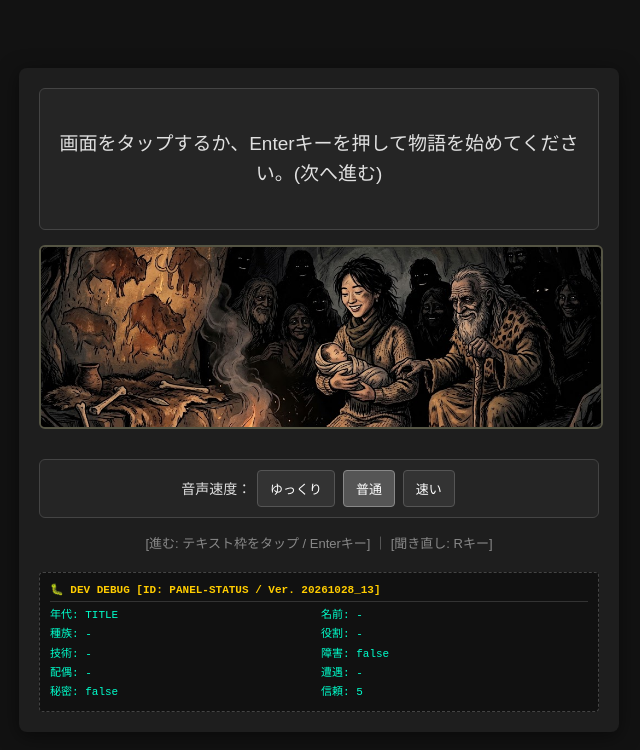
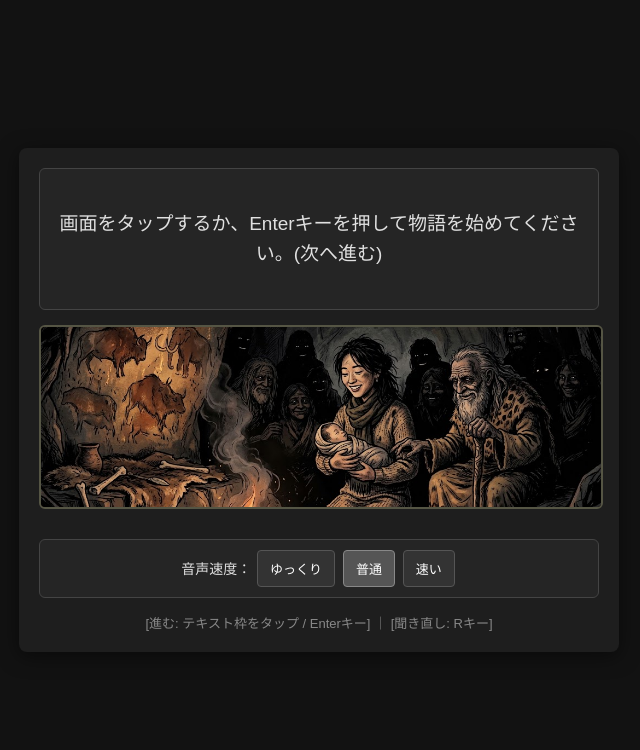
Before and after one commit to shinyate-cmd/ancient-memories, a plain HTML site: page index.html in a window 1280 px wide. Shown: the whole page, without its empty margins (321-961 px from the left). Drawn offline with Linux system fonts and the light colour scheme.

Commit message:
Add files via upload

```diff
--- a/index.html
+++ b/index.html
@@ -123,31 +123,6 @@
             background: #444;
             border-color: #aaa;
         }
-        /* [ID: CSS-DEBUG] デバッグパネルスタイル */
-        #debug-panel {
-            margin-top: 20px;
-            background: #111;
-            border: 1px dashed #444;
-            border-radius: 4px;
-            padding: 10px;
-            font-size: 11px;
-            text-align: left;
-            color: #00ffcc;
-            font-family: monospace;
-            line-height: 1.4;
-        }
-        #debug-panel h4 {
-            margin: 0 0 6px 0;
-            font-size: 11px;
-            color: #ffcc00;
-            border-bottom: 1px solid #333;
-            padding-bottom: 2px;
-        }
-        .dbg-grid {
-            display: grid;
-            grid-template-columns: 1fr 1fr;
-            gap: 4px;
-        }
     </style>
 </head>
 <body>
@@ -175,23 +150,6 @@
 
         <div class="controls">
             [進む: テキスト枠をタップ / Enterキー] ｜ [聞き直し: Rキー]
-        </div>
-
-        <!-- [ID: UI-DEBUG] デバッグパネル -->
-        <div id="debug-panel">
-            <h4>🐛 DEV DEBUG [ID: PANEL-STATUS / Ver. 20261028_13]</h4>
-            <div class="dbg-grid">
-                <div>年代: <span id="dbg-era">TITLE</span></div>
-                <div>名前: <span id="dbg-name">-</span></div>
-                <div>種族: <span id="dbg-race">-</span></div>
-                <div>役割: <span id="dbg-role">-</span></div>
-                <div>技術: <span id="dbg-tech">-</span></div>
-                <div>障害: <span id="dbg-injury">false</span></div>
-                <div>配偶: <span id="dbg-partner">-</span></div>
-                <div>遭遇: <span id="dbg-encounter">-</span></div>
-                <div>秘密: <span id="dbg-secret">false</span></div>
-                <div>信頼: <span id="dbg-trust">5</span></div>
-            </div>
         </div>
     </div>
 
@@ -235,7 +193,7 @@
             FORTIES_MIGRATION: "23scene_forties_future_migration.jpg",
             FORTIES_CARRYON: "23scene_forties_future_carryon.jpg",
             ENDING_TRUST: "24scene_ending_trust.jpg",
-            ENDING_DEATH: "image_d81e08.png" // ← ご指定いただいた通常エンディング画像に差し替え
+            ENDING_DEATH: "image_d81e08.png"
         };
 
         let audioCtx = null;
@@ -437,19 +395,6 @@
             }
         }
 
-        function updateDebugPanel() {
-            document.getElementById('dbg-era').innerText = state;
-            document.getElementById('dbg-name').innerText = player.name || "-";
-            document.getElementById('dbg-race').innerText = player.race ? player.race.substring(0,4) : "-";
-            document.getElementById('dbg-role').innerText = player.role || "-";
-            document.getElementById('dbg-tech').innerText = player.techChoice || "-";
-            document.getElementById('dbg-injury').innerText = player.hasInjury;
-            document.getElementById('dbg-partner').innerText = player.partnerChoice || "-";
-            document.getElementById('dbg-encounter').innerText = player.encounterChoice || "-";
-            document.getElementById('dbg-secret').innerText = player.hasSecret;
-            document.getElementById('dbg-trust').innerText = player.trust;
-        }
-
         function speakText(text) {
             if ('speechSynthesis' in window) {
                 window.speechSynthesis.cancel();
@@ -472,7 +417,6 @@
             const friend = friendCandidates[Math.floor(Math.random() * friendCandidates.length)];
             player.friendName = friend.name;
             player.friendGender = friend.gender;
-            updateDebugPanel();
         }
 
         function progress() {
@@ -664,7 +608,6 @@
                     resetToTitle();
                 }
             }
-            updateDebugPanel();
         }
 
         function resetToTitle() {
@@ -683,12 +626,10 @@
                 hasInjury: false, trust: 5, artContribution: "",
                 encounterChoice: "", tribeFutureChoice: "", legacyChoice: ""
             };
-            updateDebugPanel();
         }
 
         function showNamingConfirmation() {
             state = "CHOICE_WAIT";
-            updateDebugPanel();
             const raceDesc = raceCatalog.find(r => r.id === player.race).desc;
             const promptText = `生まれた赤ん坊を抱き上げて、長老が顔をのぞきこみます。\n\nあなたは、${player.raceName}（${raceDesc}）の血を引いて生まれました。\n\nそして長老は、あなたに『${player.name}』という名前をつけました。\nその名には、「${player.meaning}」という意味があります。\n\n(下から選択肢を選んでください)`;
             document.getElementById('text-box').innerText = promptText;
@@ -721,7 +662,6 @@
 
         function showTenYearsEvent() {
             state = "CHOICE_WAIT";
-            updateDebugPanel();
             setSceneImageKey("TEENS_FOREST");
             const intro = `時がすぎて、${player.name}は10歳になりました。\nある日、はじめて大人の手を離れて、洞窟のすぐ外の森へ出かけます。\n\nふと、草むらのむこうから聞いたことのない獣の声と、いやな気配が聞こえてきました。\n(下から選択肢を選んでください)`;
             document.getElementById('text-box').innerText = intro;
@@ -748,7 +688,6 @@
 
         function showTenYearsDailyChoice() {
             state = "CHOICE_WAIT";
-            updateDebugPanel();
             setSceneImageKey("TEENS_PLAY");
             const intro = `日々のなかで、あなたは同じ年の『${player.friendName}』と一緒にすごすことが多くなりました。\nおひさまのあたたかい昼下がり、大人が働いているそばで、あなたはどうすごしますか？\n(下から選択肢を選んでください)`;
             document.getElementById('text-box').innerText = intro;
@@ -777,7 +716,6 @@
 
         function showTenYearsExclusionChoice() {
             state = "CHOICE_WAIT";
-            updateDebugPanel();
             setSceneImageKey("TEENS_LEFTOUT");
             const intro = `年を重ねるにつれて、子どもたちのあいでも作業の早い遅いが出るようになってきました。\nある夕方、小石をうまく拾えなかった子どものことが、まわりのみんなから仲間外れにされています。\n\nその子はひとり、悲しそうに地面を見ています。あなたは声をかけますか？\n(下から選択肢を選んでください)`;
             document.getElementById('text-box').innerText = intro;
@@ -808,7 +746,6 @@
 
         function showTenYearsBeastChoice() {
             state = "CHOICE_WAIT";
-            updateDebugPanel();
             setSceneImageKey("TEENS_BEAST");
             const intro = `10代の半ば、大人たちと一緒に大きな沼地へ出かけたときのことです。\n突然、大きなうなり声とともに、鋭いキバを持つサーベルタイガーが茂みから飛び出してきました！\n\n目がくらむような恐怖の中、後ろには『${player.friendName}』がこわばって立っています。\n(下から選択肢を選んでください)`;
             document.getElementById('text-box').innerText = intro;
@@ -838,7 +775,6 @@
 
         function showTwentiesRoleChoice() {
             state = "CHOICE_WAIT";
-            updateDebugPanel();
             setSceneImageKey("TWENTIES_ROLE");
             const intro = `あなたは20代を迎え、いよいよ村の中で本格的な役割を担う年齢になりました。\n村のために、どの役割を選択しますか？\n(下から選択肢を選んでください)`;
             document.getElementById('text-box').innerText = intro;
@@ -871,7 +807,6 @@
 
         function showTwentiesCraftChoice() {
             state = "CHOICE_WAIT";
-            updateDebugPanel();
             setSceneImageKey("TWENTIES_CRAFT");
             const intro = `20代のなかば、集落の暮らしをもっと良くするために、あなたは新しい工夫や道具づくりに挑戦することにしました。\nあなたが一番力を入れて取り組む挑戦は何ですか？\n(下から選択肢を選んでください)`;
             document.getElementById('text-box').innerText = intro;
@@ -901,7 +836,6 @@
 
         function showTwentiesDisputeChoice() {
             state = "CHOICE_WAIT";
-            updateDebugPanel();
             setSceneImageKey("DISPUTE_START");
             const intro = `ある日、ほかの場所からやってきた別の人たちと、縄張りをめぐる大きな争いが起きてしまいました。\n混乱のなか、ずっと一緒に育ってきた『${player.friendName}』がケガをして倒れてしまいます。\n\n敵がすぐ目の前まで迫る中、あなたはどう行動しますか？\n(下から選択肢を選んでください)`;
             document.getElementById('text-box').innerText = intro;
@@ -950,7 +884,6 @@
 
         function showTwentiesPartnerChoice() {
             state = "CHOICE_WAIT";
-            updateDebugPanel();
             setSceneImageKey("PARTNER_NIGHT");
             const intro = `嵐のような争いが過ぎ去り、晴れた月明かりの夜が訪れました。\n洞窟の外で、主人公と長老が焚き火を囲んで静かに語り合っています。\n\n長老があなたに静かに問いかけます。\n\n「お前はこれから誰と共に歩み、この太古のいとなみを繋いでいくのだ？」\n(下から選択肢を選んでください)`;
             document.getElementById('text-box').innerText = intro;
@@ -988,7 +921,6 @@
 
         function showTwentiesConflictEvent() {
             state = "CHOICE_WAIT";
-            updateDebugPanel();
             setSceneImageKey("WINTER_MEAT");
             const isSingle = (player.partnerChoice === 'alone');
             let intro = isSingle ?
@@ -1023,7 +955,6 @@
 
         function showThirtiesCultureEvent() {
             state = "CHOICE_WAIT";
-            updateDebugPanel();
             setEra("THIRTIES");
             setSceneImageKey("FESTIVAL");
             const intro = `季節がめぐり、${player.name}は30歳になりました。みんなを引っ張る中心人物です。\n秋の夜、みんなの安全と豊かさを祈る大きなお祭りを開くことになりました。どう盛り上げますか？\n(下から選択肢を選んでください)`;
@@ -1055,7 +986,6 @@
 
         function showThirtiesSecretEvent() {
             state = "CHOICE_WAIT";
-            updateDebugPanel();
             if (player.hasSecret) {
                 setSceneImageKey("THIRTIES_SECRET");
                 const intro = `お祭りの数日後、古い洞窟の奥から昔の干し肉の袋が見つかり、うわすがささやかれはじめました。\n(下から選択肢を選んでください)`;
@@ -1095,7 +1025,6 @@
 
         function showThirtiesEncounterEvent() {
             state = "CHOICE_WAIT";
-            updateDebugPanel();
             setSceneImageKey("ENCOUNTER_RIVER");
             const intro = `森の見回りで、かわいた川の底で動けなくなっている「ほかの集落の若い人」を見つけました。\n(下から選択肢を選んでください)`;
             document.getElementById('text-box').innerText = intro;
@@ -1137,12 +1066,8 @@
             progress();
         }
 
-        // ==========================================
-        // [ID: SEC-THIRTIES-NEXTGEN] 30代終わり・大寒波イベント
-        // ==========================================
         function showThirtiesNextGenEvent() {
             state = "CHOICE_WAIT";
-            updateDebugPanel();
             setSceneImageKey("WINTER_COLD");
             const intro = `30代の終わりごろ、大変なことが起きてしまいました。\nものすごい大寒波がやってきて、子どもたちが次々に熱を出し、寒さに震えながら倒れてしまったのです。\n\n薬も薪も足りません。長老のひとりであるあなたはどう行動しますか？\n(下から選択肢を選んでください)`;
             document.getElementById('text-box').innerText = intro;
@@ -1248,11 +1173,10 @@
 
         function showFortiesEncounterEffect() {
             state = "CHOICE_WAIT";
-            updateDebugPanel();
             let intro = "";
             if (player.encounterChoice === 'save') {
                 setSceneImageKey("FORTIES_TRADE");
-                intro = `── 40代を迎えた${player.name}は、集落を導く経験豊かな長老となっていました。\n\nある日、かつて川底で手当てした他部族の若者が、立派な使いとして訪れます。\n「あのときの恩を忘れません」と、彼らの部族から貴重な塩や毛皮が持ち込まれ、二つの部族間に活発な『交易路』が開通しました。(次へ)`;
+                intro = `── 40代を迎えた${player.name}は、集落を導く経験豊かな長老となっていました。\n\nある日、かつて川底で手当てした他部族の若者から、立派な使いが訪れます。\n「あのときの恩を忘れません」と、彼らの部族から貴重な塩や毛皮が持ち込まれ、二つの部族間に活発な『交易路』が開通しました。(次へ)`;
             } else if (player.encounterChoice === 'leave_food') {
                 setSceneImageKey("FORTIES_PEACE");
                 intro = `── 40代を迎えた${player.name}は、集落を導く経験豊かな長老となっていました。\n\nある日、森の境界で他部族と巡り会います。彼らは「昔、命を救われた干し肉と水の恩がある」と微笑み、互いの技や土器を分かち合う『平和的な縄文・交易の文化』が誕生しました。(次へ)`;
@@ -1276,7 +1200,6 @@
 
         function showFortiesTribeFutureChoice() {
             state = "CHOICE_WAIT";
-            updateDebugPanel();
             setSceneImageKey("FORTIES_FUTURE");
             const intro = `長い年月を経て、気候が大きく変わり始めています。獲物の群れが減り、洞窟の周囲の資源も枯渇しつつあります。\n集落の長老として、${player.name}は部族の生き残りをかけた【最後の重大な方針】を言い渡さなければなりません。\n(下から選択肢を選んでください)`;
             document.getElementById('text-box').innerText = intro;
@@ -1321,7 +1244,6 @@
 
         function showFortiesEvent() {
             state = "CHOICE_WAIT";
-            updateDebugPanel();
             setSceneImageKey("FORTIES_TEACH");
             const intro = `年月は流れ、${player.name}も50代を迎えました。\n白髪が混じり、静かに焚き火を見つめるあなたの周りには、次の時代を担う子どもたちが集まっています。\n\n最後に、子どもたちの心へ最も強く刻み込みたい「言葉」を選んでください。\n(下から選択肢を選んでください)`;
             document.getElementById('text-box').innerText = intro;
@@ -1348,7 +1270,6 @@
 
         function showEnding() {
             state = "ENDING";
-            updateDebugPanel();
 
             let endingTheme = "";
             if (player.legacyChoice === 'skills') {
@@ -1396,8 +1317,6 @@
                 repeatText();
             }
         });
-
-        updateDebugPanel();
     </script>
 </body>
 </html>
```
